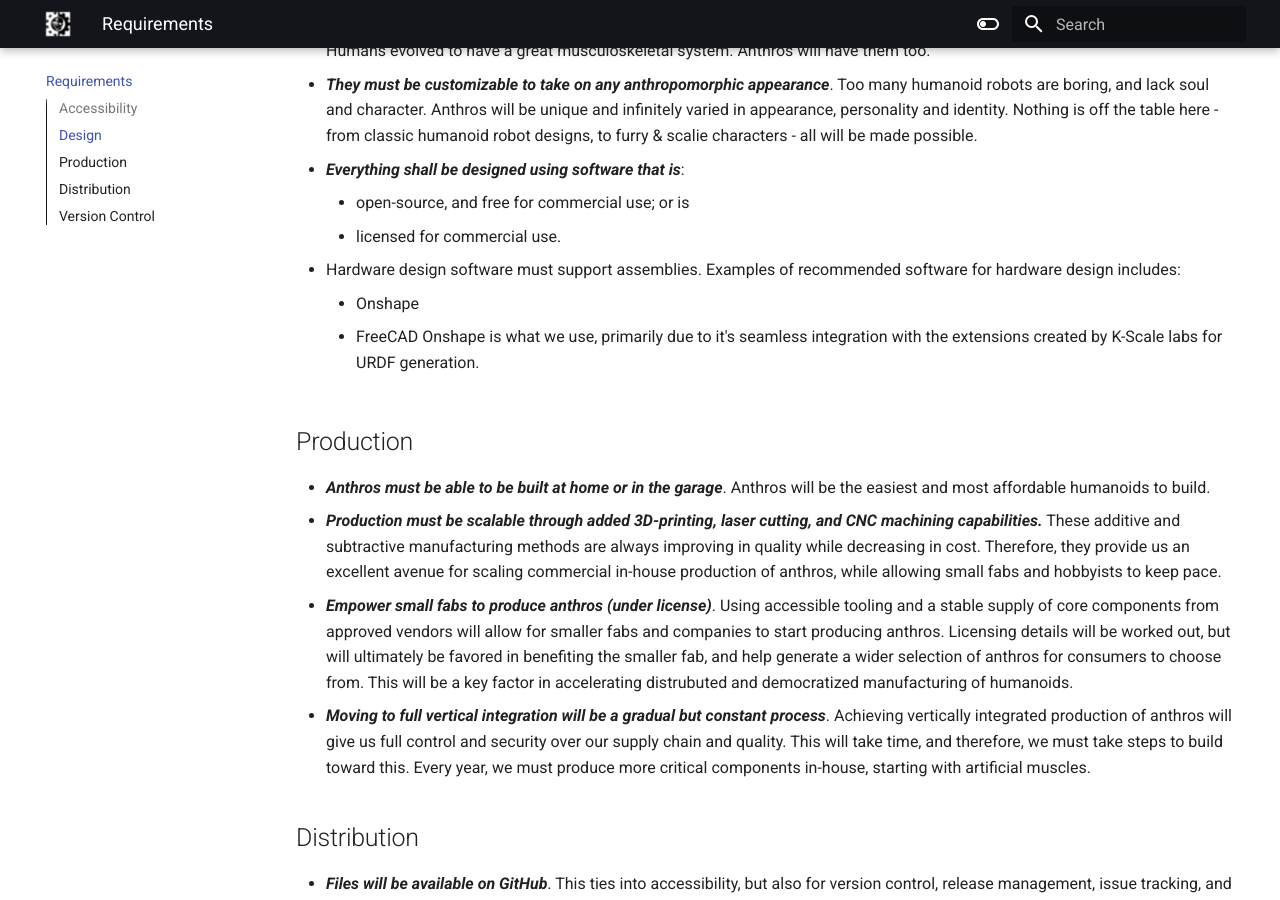
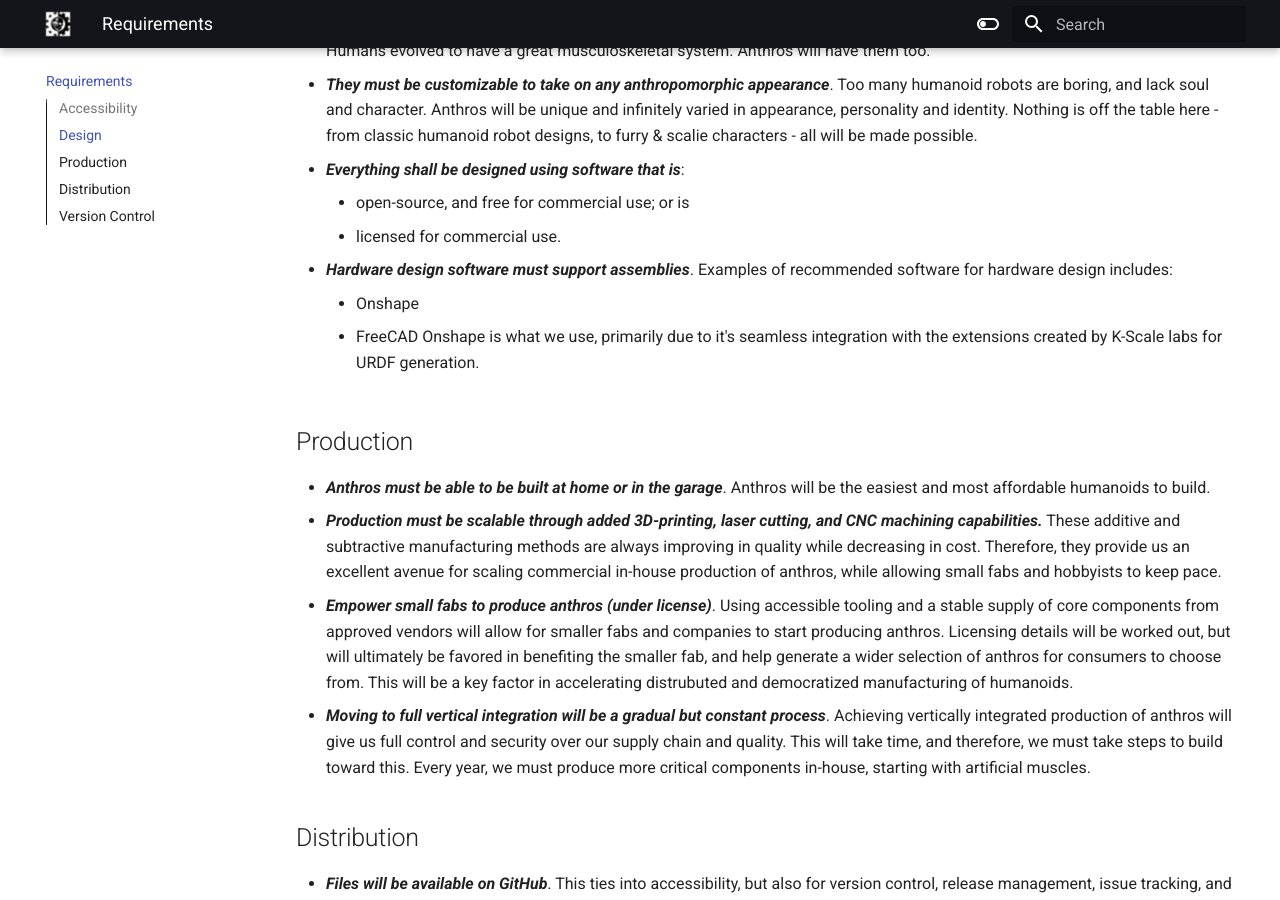
Before and after one commit to Anthrobotics/anthro-docs, an MkDocs documentation site: the page built from docs/requirements.md, in a window 1280 px wide and 900 px high, scrolled down 669 px. Built offline with MkDocs 1.6.1 and Material for MkDocs 9.7.7, drawn with Linux system fonts in a browser that asks for light colours.

```diff
--- a/docs/requirements.md
+++ b/docs/requirements.md
@@ -15,7 +15,7 @@ In this section, we cover the requirements set out for the development, building
 - ***Everything shall be designed using software that is***:
     - open-source, and free for commercial use; or is
     - licensed for commercial use.
-- Hardware design software must support assemblies.
+- ***Hardware design software must support assemblies***.
 Examples of recommended software for hardware design includes:
     - Onshape
     - FreeCAD
```
